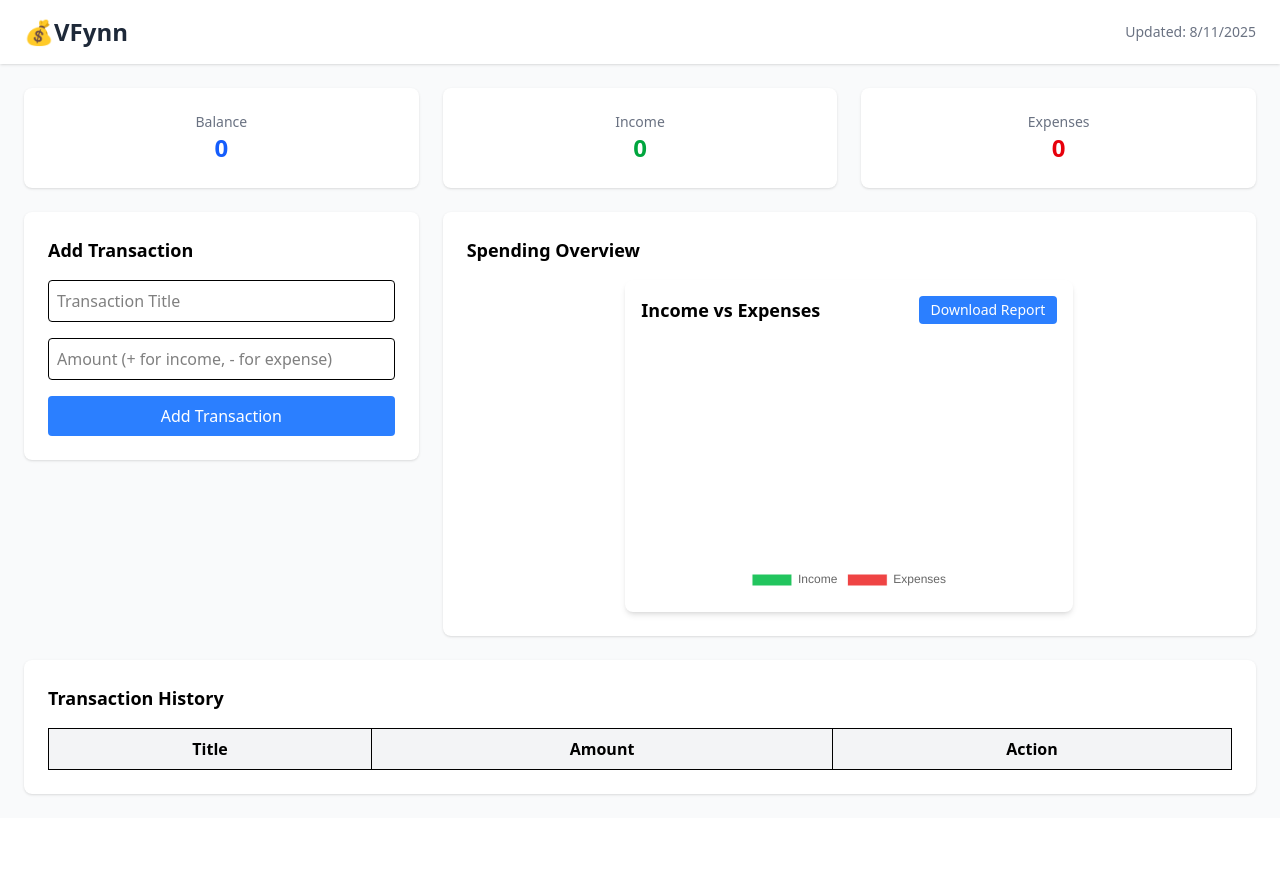
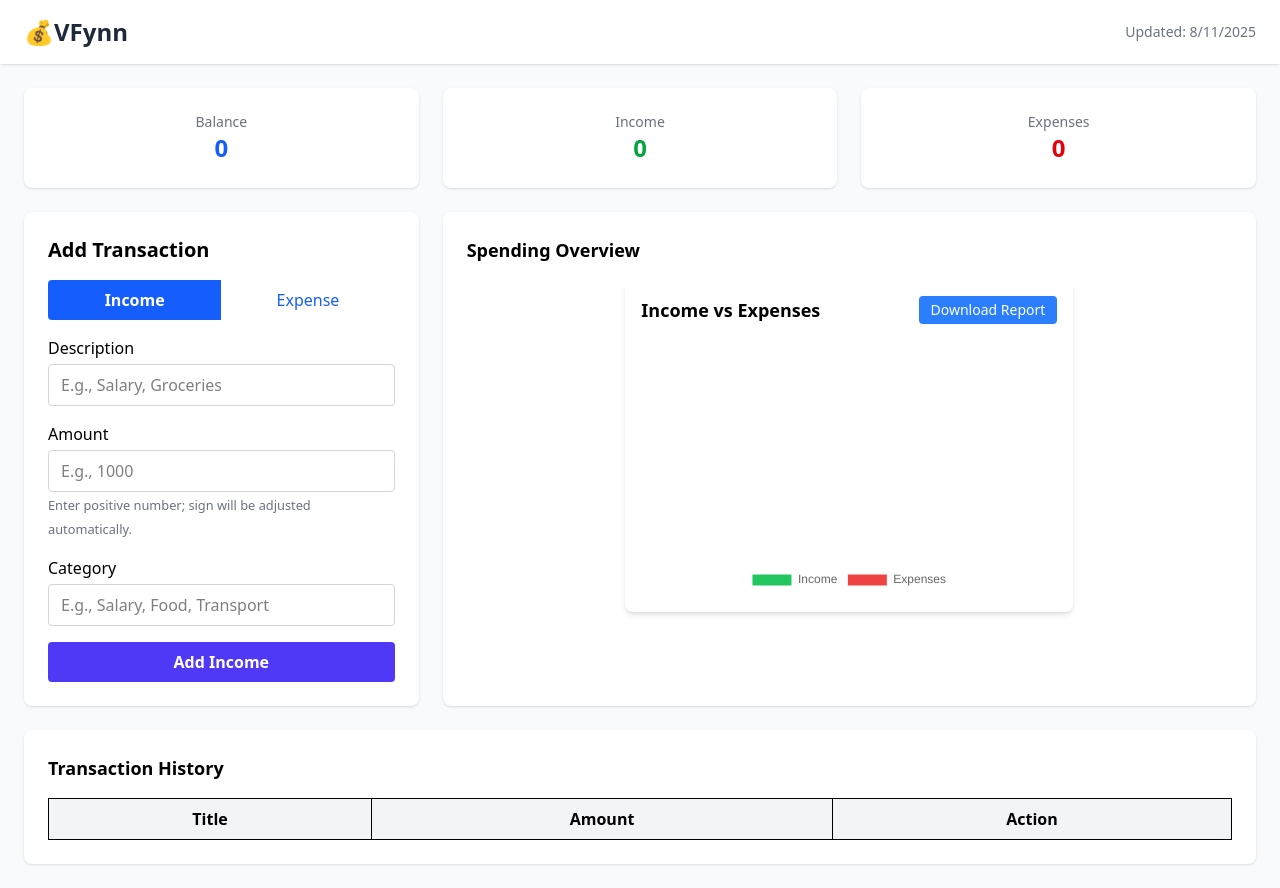
Before and after one commit to vviko-ko/Expense-Tracker, a Vue app: page / in a window 1280 px wide. Before the commit the page ends 818 px from the top, so only its background shows below. Built offline with nearby package versions, Linux system fonts and the light colour scheme.

Commit message:
separated the income from expenses

```diff
--- a/src/components/AddTransaction.vue
+++ b/src/components/AddTransaction.vue
@@ -1,50 +1,113 @@
 <template>
-  <div class="bg-white rounded-lg shadow p-6">
-    <h2 class="text-lg font-semibold mb-4">Add Transaction</h2>
-    <form @submit.prevent="handleSubmit" class="space-y-4">
+  <div class="bg-white  rounded-lg shadow p-6 max-w-md mx-auto">
+    <h2 class="text-xl font-semibold mb-4 text ">Add Transaction</h2>
+
+    <!-- Toggle Income / Expense -->
+    <div class="flex mb-4">
+      <button
+        @click="type = 'income'"
+        :class="toggleBtnClass(type === 'income')"
+        class="flex-1 py-2 rounded-l "
+      >
+        Income
+      </button>
+      <button
+        @click="type = 'expense'"
+        :class="toggleBtnClass(type === 'expense')"
+        class="flex-1 py-2 rounded-r "
+      >
+        Expense
+      </button>
+    </div>
+
+    <form @submit.prevent="submitTransaction" class="space-y-4 text ">
+      <div>
+        <label class="block mb-1 font-medium">Description</label>
         <input
-        v-model="text"
+          v-model="description"
           type="text"
-        placeholder="Transaction Title"
-        class="w-full border rounded p-2"
+          placeholder="E.g., Salary, Groceries"
           required
+          class="w-full px-3 py-2 rounded border border-gray-300  focus:outline-none focus:ring-2 focus:ring-indigo-500 "
         />
+      </div>
+
+      <div>
+        <label class="block mb-1 font-medium">Amount</label>
         <input
           v-model.number="amount"
           type="number"
-        placeholder="Amount (+ for income, - for expense)"
-        class="w-full border rounded p-2"
+          step="0.01"
+          placeholder="E.g., 1000"
           required
+          class="w-full px-3 py-2 rounded border border-gray-300  focus:outline-none focus:ring-2 focus:ring-indigo-500"
         />
+        <small class="text-gray-500 dark:text-gray-400">
+          Enter positive number; sign will be adjusted automatically.
+        </small>
+      </div>
+
+      <div>
+        <label class="block mb-1 font-medium">Category</label>
+        <input
+          v-model="category"
+          type="text"
+          placeholder="E.g., Salary, Food, Transport"
+          class="w-full px-3 py-2 rounded border border-gray-300  focus:outline-none focus:ring-2 focus:ring-indigo-500 "
+        />
+      </div>
+
       <button
         type="submit"
-        class="w-full bg-blue-500 text-white py-2 rounded hover:bg-blue-600"
+        class="w-full bg-indigo-600 hover:bg-indigo-700 text-white font-semibold py-2 rounded"
       >
-        Add Transaction
+        Add {{ type === 'income' ? 'Income' : 'Expense' }}
       </button>
     </form>
   </div>
 </template>
 
 <script>
+import { ref } from 'vue'
+
 export default {
-  data() {
-    return {
-      text: '',
-      amount: null
+  emits: ['add'],
+  setup(props, { emit }) {
+    const type = ref('income')
+    const description = ref('')
+    const amount = ref(null)
+    const category = ref('')
+
+    function submitTransaction() {
+      if (!description.value || !amount.value) return
+
+      const newTransaction = {
+        id: Date.now(),
+        description: description.value.trim(),
+        amount: type.value === 'income' ? Math.abs(amount.value) : -Math.abs(amount.value),
+        category: category.value.trim() || (type.value === 'income' ? 'Income' : 'Expense'),
+        date: new Date().toISOString(),
       }
-  },
-  methods: {
-    handleSubmit() {
-      const transaction = {
-        id: Date.now(),
-        text: this.text,
-        amount: this.amount
+
+      emit('add', newTransaction)
+
+      // reset form
+      description.value = ''
+      amount.value = null
+      category.value = ''
     }
-      this.$emit('add', transaction)
-      this.text = ''
-      this.amount = null
+
+    function toggleBtnClass(selected) {
+  return selected
+    ? 'bg-blue-600 text-white font-semibold'
+    : 'bg-white text-blue-600 hover:bg-blue-100'
 }
+
+    return { type, description, amount, category, submitTransaction, toggleBtnClass }
   }
 }
 </script>
+
+<style scoped>
+/* add scoped styles if needed */
+</style>
```
Lines whose indentation alone changed are shown as unchanged.
